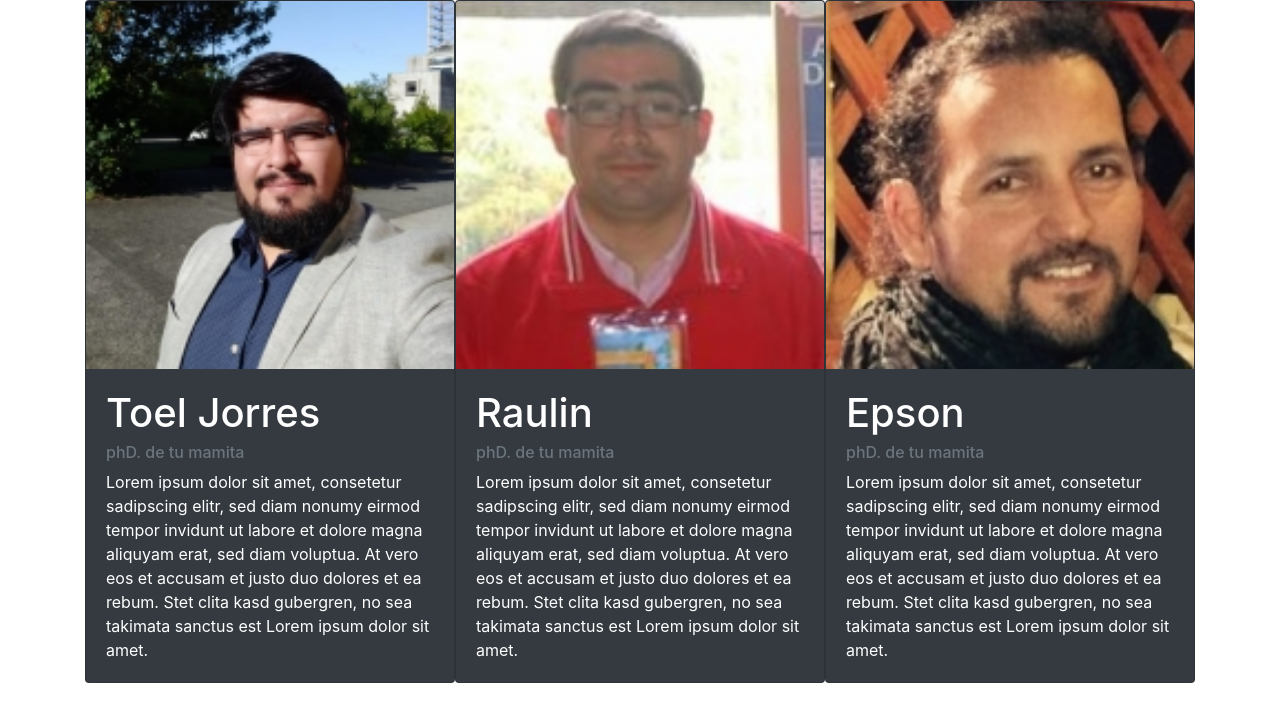
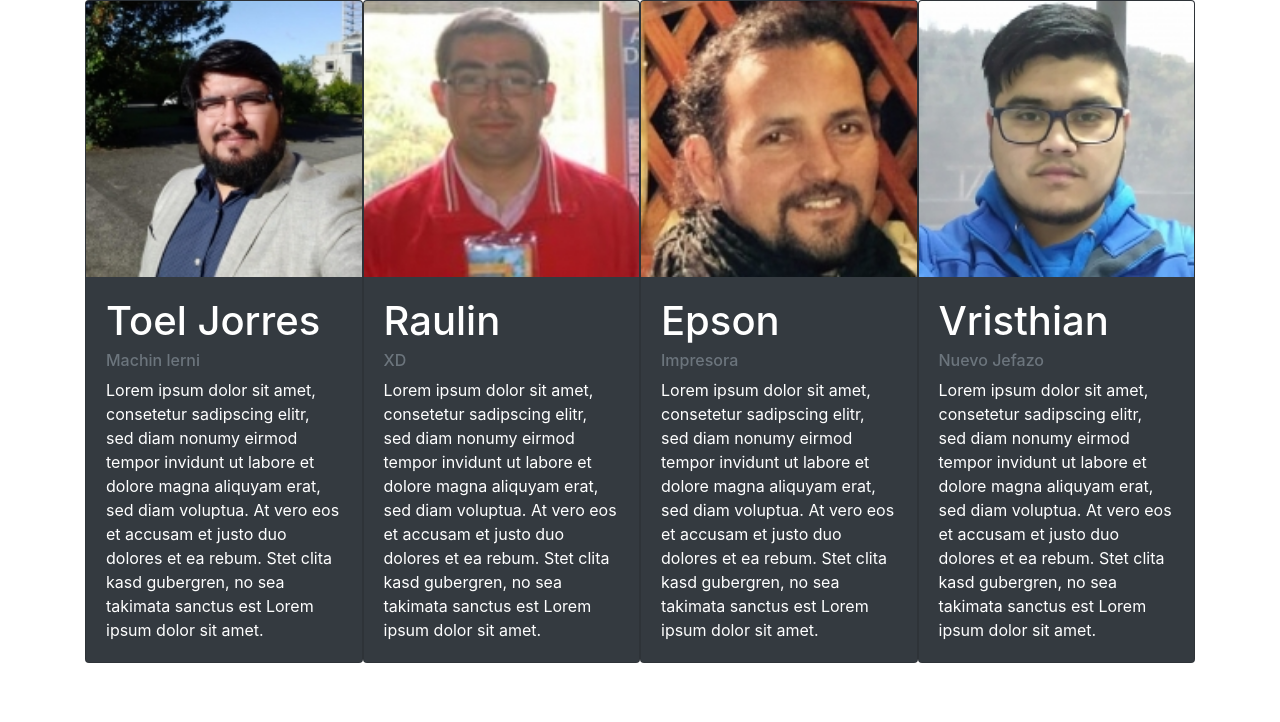
Before and after one commit to v1nte/rate-ulegos, a React (Create React App) app: page / in a window 1280 px wide. Shown: the top 722 px of the page. Built offline with nearby package versions, Linux system fonts and the light colour scheme.

Commit message:
Add: Subtitle prop to ProfessorCard component

```diff
--- a/src/commponets/App.js
+++ b/src/commponets/App.js
@@ -7,9 +7,10 @@ export default function App() {
   const ImgDir = "/images/Professors/";
   return (
     <Container className="align-items-center d-flex">
-      <ProfessorCard Name="Toel Jorres" Img= {ImgDir+"Toel.jpg"} />
-      <ProfessorCard Name="Raulin" Img= {ImgDir+"Raul.jpg"}/>
-      <ProfessorCard Name="Epson" Img={ImgDir+"Epson.jpg"}/>
+      <ProfessorCard Name="Toel Jorres" Sub="Machin lerni" Img={ ImgDir+"Toel.jpg" } />
+      <ProfessorCard Name="Raulin" Sub="XD" Img={ ImgDir+"Raul.jpg" }/>
+      <ProfessorCard Name="Epson" Sub="Impresora" Img={ ImgDir+"Epson.jpg" }/>
+      <ProfessorCard Name="Vristhian" Sub="Nuevo Jefazo" Img={ ImgDir+"Vristhian.jpg" } />
     </Container>
   )
 }
--- a/src/commponets/ProfessorCard.js
+++ b/src/commponets/ProfessorCard.js
@@ -2,13 +2,15 @@ import React from 'react'
 import { Card } from 'react-bootstrap'
 
 
-export default function ProfessorCard({ Name, Img }){
+export default function ProfessorCard({ Name, Img, Sub }){
+  // const [onMouse, setOnMouse] = useState(true);
+
   return (
     <Card className="bg-dark text-white" style={{ width: '45rem' }}>
       <Card.Img variant="top" src={ Img } alt=""/>
         <Card.Body>
           <Card.Title><h1>{ Name }</h1></Card.Title>
-          <Card.Subtitle className="mb-2 text-muted">phD. de tu mamita</Card.Subtitle>
+          <Card.Subtitle className="mb-2 text-muted">{ Sub }</Card.Subtitle>
           <Card.Text>
             Lorem ipsum dolor sit amet, consetetur sadipscing elitr, sed diam nonumy eirmod tempor invidunt ut labore et dolore magna aliquyam erat, sed diam voluptua. At vero eos et accusam et justo duo dolores et ea rebum. Stet clita kasd gubergren, no sea takimata sanctus est Lorem ipsum dolor sit amet.
           </Card.Text>
```
